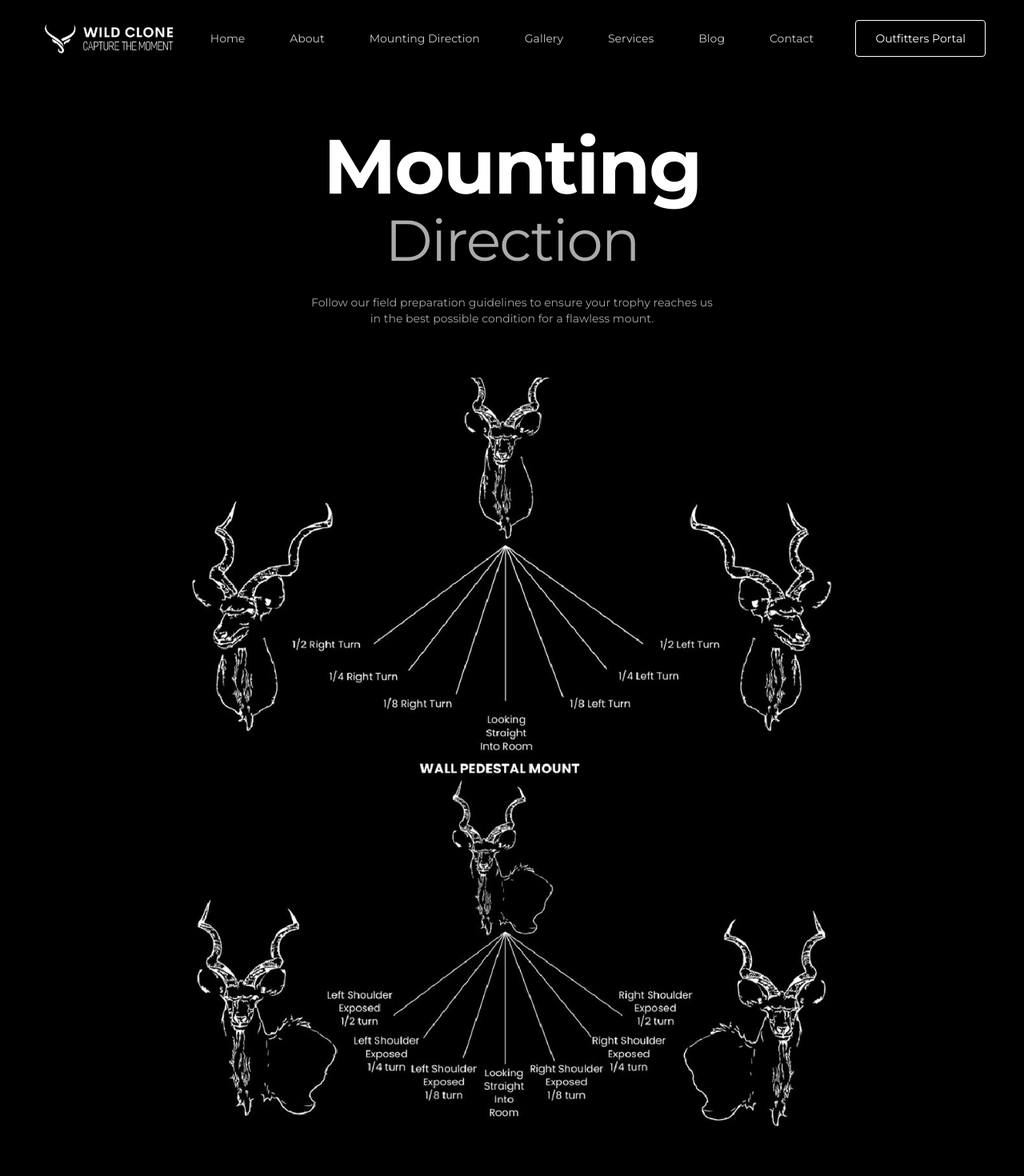
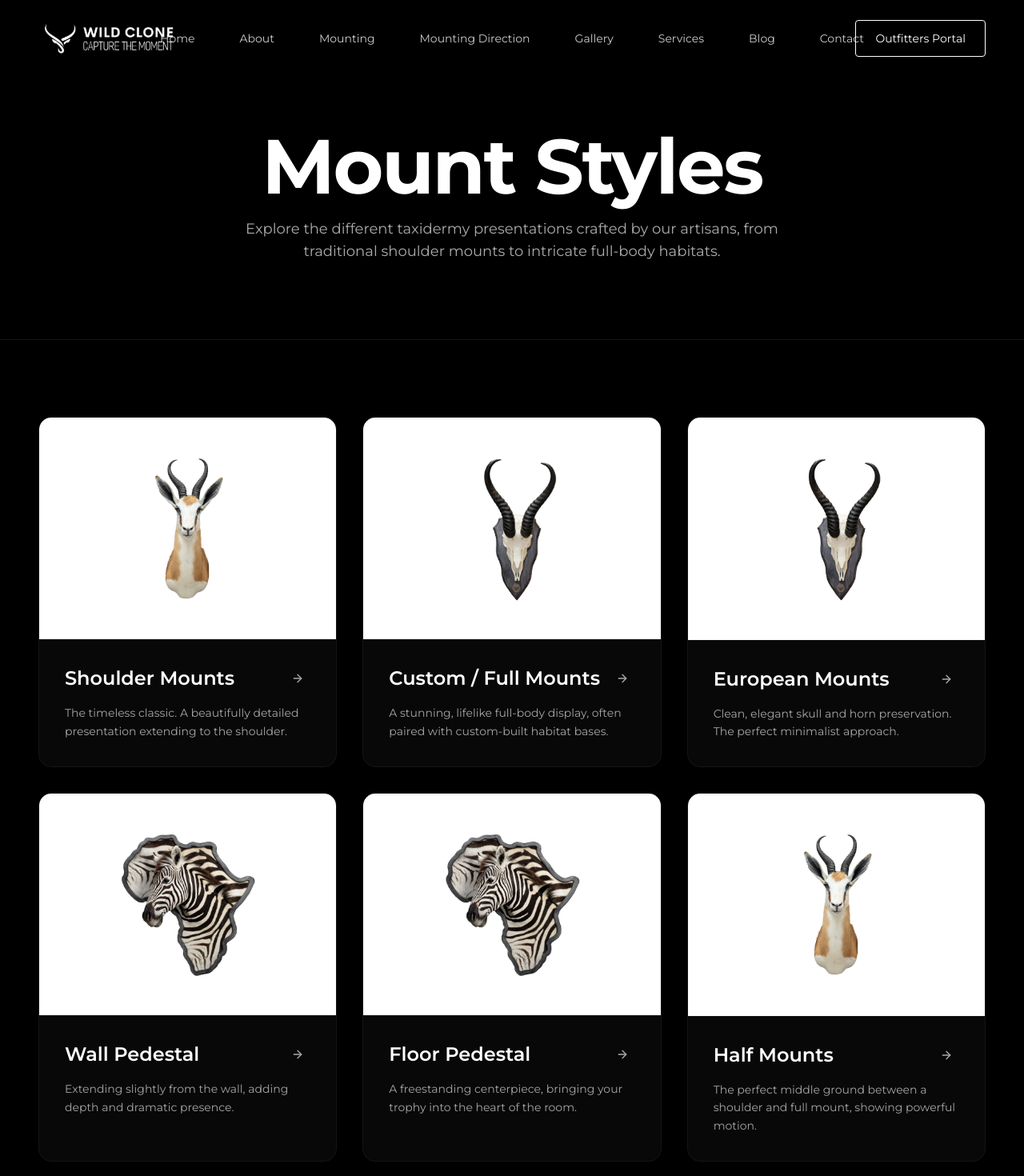
Before and after one commit to Dan-streamlinesolutions/wildclone-taxidermy, a React (Vite) app: page /mounts in a window 1280 px wide. Shown: the top 1470 px of the page at 80% size. Built offline with nearby package versions, Linux system fonts and the light colour scheme; the HTML template or start-up script is replaced by a standard one; a web font is replaced by a local one.

Commit message:
Moves FulfilmentPolicy, separates Mounting/MountingDirection, Promotes 12-Month Guarantee, adds new Tanning photo

```diff
--- a/src/App.tsx
+++ b/src/App.tsx
@@ -6,6 +6,7 @@ import { BrowserRouter, Routes, Route } from "react-router-dom";
 import Index from "./pages/Index";
 import About from "./pages/About";
 import Mounts from "./pages/Mounts";
+import MountingDirection from "./pages/MountingDirection";
 import MountCategory from "./pages/MountCategory";
 import Gallery from "./pages/Gallery";
 import Services from "./pages/Services";
@@ -31,6 +32,7 @@ const App = () => (
           <Route path="/" element={<Index />} />
           <Route path="/about" element={<About />} />
           <Route path="/mounts" element={<Mounts />} />
+          <Route path="/mounting-direction" element={<MountingDirection />} />
           <Route path="/mounts/:slug" element={<MountCategory />} />
           <Route path="/gallery" element={<Gallery />} />
           <Route path="/services" element={<Services />} />
--- a/src/components/Navbar.tsx
+++ b/src/components/Navbar.tsx
@@ -6,7 +6,8 @@ import { motion, AnimatePresence } from "framer-motion";
 const navLinks = [
   { label: "Home", path: "/" },
   { label: "About", path: "/about" },
-  { label: "Mounting Direction", path: "/mounts" },
+  { label: "Mounting", path: "/mounts" },
+  { label: "Mounting Direction", path: "/mounting-direction" },
   { label: "Gallery", path: "/gallery" },
   { label: "Services", path: "/services" },
   { label: "Blog", path: "/blog" },
--- a/src/pages/Index.tsx
+++ b/src/pages/Index.tsx
@@ -9,10 +9,10 @@ import Footer from "@/components/Footer";
 
 const whyCards = [
   {
-    title: "Professional Communication",
-    desc: "Real-time photo updates at every stage. You're kept informed from intake to delivery.",
-    href: "/services/professional-communication",
-    image: "/images/HH8GLs9hiwlxJTmnlCc9i0L2fXM-39ce814654dd8.png",
+    title: "12-Month\nDelivery",
+    desc: "We respect your investment. Our streamlined, high-capacity studio guarantees your finished trophies are ready within 12 months.",
+    image: "/images/QWS9E07qeaf2sP2VkEWJZpb2ixY-9c8c79f8590188.png",
+    href: "/services",
   },
   {
     title: "Expert Craftsmanship",
@@ -95,7 +95,7 @@ const Index = () => {
           >
             Preserve your trophy forever with craftsmanship, technology, and care.
             <br />
-            Trusted by hunters worldwide.
+            <span className="text-foreground font-semibold">Guaranteed 12-Month Delivery.</span> Trusted by hunters worldwide.
           </motion.p>
           <motion.div
             initial={{ opacity: 0, y: 10 }}
--- /dev/null
+++ b/src/pages/MountingDirection.tsx
@@ -0,0 +1,85 @@
+import { useRef } from "react";
+import { motion, useScroll, useTransform } from "framer-motion";
+import { Download } from "lucide-react";
+import AnimatedSection from "@/components/AnimatedSection";
+import CTABanner from "@/components/CTABanner";
+import Navbar from "@/components/Navbar";
+import Footer from "@/components/Footer";
+
+const Mounts = () => {
+  const heroRef = useRef<HTMLDivElement>(null);
+  const { scrollYProgress } = useScroll({ target: heroRef, offset: ["start start", "end start"] });
+  const heroY = useTransform(scrollYProgress, [0, 1], [0, 80]);
+  const heroOpacity = useTransform(scrollYProgress, [0, 1], [1, 0]);
+
+  return (
+    <div className="min-h-screen bg-background">
+      <Navbar />
+
+      {/* Hero */}
+      <section ref={heroRef} className="pt-40 pb-16 bg-background overflow-hidden">
+        <motion.div style={{ y: heroY, opacity: heroOpacity }} className="container mx-auto px-6 lg:px-12 text-center">
+          <AnimatedSection>
+            <h1 className="font-heading text-5xl md:text-7xl lg:text-8xl font-bold text-foreground tracking-tight mb-2">
+              Mounting
+            </h1>
+            <h2 className="font-heading text-4xl md:text-6xl lg:text-7xl text-gray-light tracking-tight mb-8">
+              Direction
+            </h2>
+            <p className="font-body text-sm text-muted-foreground max-w-lg mx-auto">
+              Follow our field preparation guidelines to ensure your trophy reaches us in the best possible condition for a flawless mount.
+            </p>
+          </AnimatedSection>
+        </motion.div>
+      </section>
+
+      {/* Diagram */}
+      <section className="pb-16 bg-background">
+        <div className="container mx-auto px-6 lg:px-12 max-w-4xl">
+          <AnimatedSection>
+            <motion.div
+              whileHover={{ scale: 1.01 }}
+              transition={{ duration: 0.4 }}
+              className="rounded-2xl overflow-hidden"
+            >
+              <img
+                src="/images/diagram_inverted.jpg"
+                alt="Mounting Direction Diagram"
+                className="w-full h-auto object-contain"
+              />
+            </motion.div>
+          </AnimatedSection>
+        </div>
+      </section>
+
+      {/* Download CTA */}
+      <section className="pb-32 bg-background">
+        <div className="container mx-auto px-6 lg:px-12 max-w-5xl">
+          <AnimatedSection>
+            <div className="bg-card border border-border rounded-2xl p-8 lg:p-12 flex flex-col md:flex-row items-center justify-between gap-6 hover:border-gray-medium transition-colors duration-500">
+              <div>
+                <h3 className="font-heading text-2xl font-bold text-foreground mb-2">Mounts Album</h3>
+                <p className="font-body text-sm text-muted-foreground max-w-md">
+                  Browse our full collection of completed works in the Wild Clone Mounts Album. Download to view at your leisure.
+                </p>
+              </div>
+              <a
+                href="/MountsAlbum.pdf"
+                download="Wild Clone Mounts Album.pdf"
+                className="shrink-0 flex items-center gap-2 font-body text-sm px-8 py-4 bg-foreground text-background hover:bg-background hover:text-foreground border border-foreground transition-all duration-300 rounded"
+              >
+                <Download className="w-4 h-4" />
+                Download Mounts Album
+              </a>
+            </div>
+          </AnimatedSection>
+        </div>
+      </section>
+
+      <CTABanner />
+      <Footer />
+    </div>
+  );
+};
+
+export default Mounts;
--- a/src/pages/Mounts.tsx
+++ b/src/pages/Mounts.tsx
@@ -1,10 +1,56 @@
 import { useRef } from "react";
 import { motion, useScroll, useTransform } from "framer-motion";
-import { Download } from "lucide-react";
+import { Link } from "react-router-dom";
+import { ArrowRight } from "lucide-react";
 import AnimatedSection from "@/components/AnimatedSection";
 import CTABanner from "@/components/CTABanner";
 import Navbar from "@/components/Navbar";
 import Footer from "@/components/Footer";
+
+const mountTypes = [
+    {
+        title: "Shoulder Mounts",
+        slug: "shoulder-mounts",
+        desc: "The timeless classic. A beautifully detailed presentation extending to the shoulder.",
+        image: "/images/K33Pq9a36R5DDduBQ751wca4jk.png",
+    },
+    {
+        title: "Custom / Full Mounts",
+        slug: "custom-mounts",
+        desc: "A stunning, lifelike full-body display, often paired with custom-built habitat bases.",
+        image: "/images/QWS9E07qeaf2sP2VkEWJZpb2ixY-9c8c79f8590188.png",
+    },
+    {
+        title: "European Mounts",
+        slug: "european-mounts",
+        desc: "Clean, elegant skull and horn preservation. The perfect minimalist approach.",
+        image: "/images/QWS9E07qeaf2sP2VkEWJZpb2ixY.png",
+    },
+    {
+        title: "Wall Pedestal",
+        slug: "wall-pedestal",
+        desc: "Extending slightly from the wall, adding depth and dramatic presence.",
+        image: "/images/vssE31UBI0lmPD0HAgfheuCQVio.png",
+    },
+    {
+        title: "Floor Pedestal",
+        slug: "floor-pedestal",
+        desc: "A freestanding centerpiece, bringing your trophy into the heart of the room.",
+        image: "/images/vssE31UBI0lmPD0HAgfheuCQVio.png",
+    },
+    {
+        title: "Half Mounts",
+        slug: "half-mounts",
+        desc: "The perfect middle ground between a shoulder and full mount, showing powerful motion.",
+        image: "/images/K33Pq9a36R5DDduBQ751wca4jk.png",
+    },
+    {
+        title: "African 3D Shield",
+        slug: "african-3d-shield",
+        desc: "A historic and bold display mapping horns onto custom-made African shields.",
+        image: "/images/vFw6cbMbJtpWT5dpzB2jWFup5fk.png",
+    },
+];
 
 const Mounts = () => {
     const heroRef = useRef<HTMLDivElement>(null);
@@ -17,62 +63,56 @@ const Mounts = () => {
             <Navbar />
 
             {/* Hero */}
-      <section ref={heroRef} className="pt-40 pb-16 bg-background overflow-hidden">
-        <motion.div style={{ y: heroY, opacity: heroOpacity }} className="container mx-auto px-6 lg:px-12 text-center">
+            <section ref={heroRef} className="pt-40 pb-16 bg-background overflow-hidden relative border-b border-border">
+                <motion.div style={{ y: heroY, opacity: heroOpacity }} className="container mx-auto px-6 lg:px-12 text-center relative z-10">
                     <AnimatedSection>
-            <h1 className="font-heading text-5xl md:text-7xl lg:text-8xl font-bold text-foreground tracking-tight mb-2">
-              Mounting
+                        <h1 className="font-heading text-5xl md:text-7xl lg:text-8xl font-bold text-foreground tracking-tight mb-4">
+                            Mount Styles
                         </h1>
-            <h2 className="font-heading text-4xl md:text-6xl lg:text-7xl text-gray-light tracking-tight mb-8">
-              Direction
-            </h2>
-            <p className="font-body text-sm text-muted-foreground max-w-lg mx-auto">
-              Follow our field preparation guidelines to ensure your trophy reaches us in the best possible condition for a flawless mount.
+                        <p className="font-body text-base md:text-lg text-gray-light max-w-2xl mx-auto mb-8">
+                            Explore the different taxidermy presentations crafted by our artisans, from traditional shoulder mounts to intricate full-body habitats.
                         </p>
                     </AnimatedSection>
                 </motion.div>
             </section>
 
-      {/* Diagram */}
-      <section className="pb-16 bg-background">
-        <div className="container mx-auto px-6 lg:px-12 max-w-4xl">
-          <AnimatedSection>
+            {/* Grid */}
+            <section className="py-24 bg-background">
+                <div className="container mx-auto px-6 lg:px-12">
+                    <div className="grid grid-cols-1 md:grid-cols-2 lg:grid-cols-3 gap-8">
+                        {mountTypes.map((mount, i) => (
+                            <AnimatedSection key={mount.slug} delay={i * 0.1} scale>
+                                <Link to={`/mounts/${mount.slug}`}>
                                     <motion.div
-              whileHover={{ scale: 1.01 }}
+                                        whileHover={{ y: -6 }}
                                         transition={{ duration: 0.4 }}
-              className="rounded-2xl overflow-hidden"
+                                        className="group bg-card border border-border rounded-2xl overflow-hidden hover:border-gray-medium transition-colors duration-500 flex flex-col h-full"
                                     >
+                                        <div className="aspect-[4/3] w-full bg-white p-6 flex items-center justify-center overflow-hidden border-b border-border">
                                             <img
-                src="/images/diagram_inverted.jpg"
-                alt="Mounting Direction Diagram"
-                className="w-full h-auto object-contain"
+                                                src={mount.image}
+                                                alt={mount.title}
+                                                className="w-full h-full object-contain group-hover:scale-105 transition-transform duration-700 ease-out"
                                             />
-            </motion.div>
-          </AnimatedSection>
                                         </div>
-      </section>
-
-      {/* Download CTA */}
-      <section className="pb-32 bg-background">
-        <div className="container mx-auto px-6 lg:px-12 max-w-5xl">
-          <AnimatedSection>
-            <div className="bg-card border border-border rounded-2xl p-8 lg:p-12 flex flex-col md:flex-row items-center justify-between gap-6 hover:border-gray-medium transition-colors duration-500">
-              <div>
-                <h3 className="font-heading text-2xl font-bold text-foreground mb-2">Mounts Album</h3>
-                <p className="font-body text-sm text-muted-foreground max-w-md">
-                  Browse our full collection of completed works in the Wild Clone Mounts Album. Download to view at your leisure.
+                                        <div className="p-8 flex-1 flex flex-col">
+                                            <div className="flex items-center justify-between mb-4">
+                                                <h3 className="font-heading text-2xl font-semibold text-foreground">
+                                                    {mount.title}
+                                                </h3>
+                                                <div className="w-8 h-8 rounded-full bg-gray-dark flex items-center justify-center group-hover:bg-foreground transition-colors duration-300">
+                                                    <ArrowRight className="w-4 h-4 text-gray-light group-hover:text-background transition-colors duration-300" />
+                                                </div>
+                                            </div>
+                                            <p className="font-body text-sm text-muted-foreground leading-relaxed flex-1">
+                                                {mount.desc}
                                             </p>
                                         </div>
-              <a
-                href="/MountsAlbum.pdf"
-                download="Wild Clone Mounts Album.pdf"
-                className="shrink-0 flex items-center gap-2 font-body text-sm px-8 py-4 bg-foreground text-background hover:bg-background hover:text-foreground border border-foreground transition-all duration-300 rounded"
-              >
-                <Download className="w-4 h-4" />
-                Download Mounts Album
-              </a>
+                                    </motion.div>
+                                </Link>
+                            </AnimatedSection>
+                        ))}
                     </div>
-          </AnimatedSection>
                 </div>
             </section>
 
--- a/src/pages/ServiceDetail.tsx
+++ b/src/pages/ServiceDetail.tsx
@@ -102,9 +102,9 @@ const serviceData: Record<string, { title: string; subtitle: string; description
       "Industry-leading tanning chemicals",
       "Rigorous skin preparation and cleaning",
       "Export-ready treatment process",
-      "Suitable for all species and hide types",
+      "Suitable for mounting or display skins",
     ],
-    image: "/images/029577_335b93f9a9d74912bd9e93f8a923b54fmv2.png",
+    image: "/images/tanning_service.jpg",
     galleryImages: [
       "/images/placeholder_image.png",
       "/images/placeholder_image.png",
```
Also changed, not shown: src/components/Footer.tsx (+5 -7 lines), public/images/tanning_service.jpg (added). Lines whose indentation alone changed are shown as unchanged.
